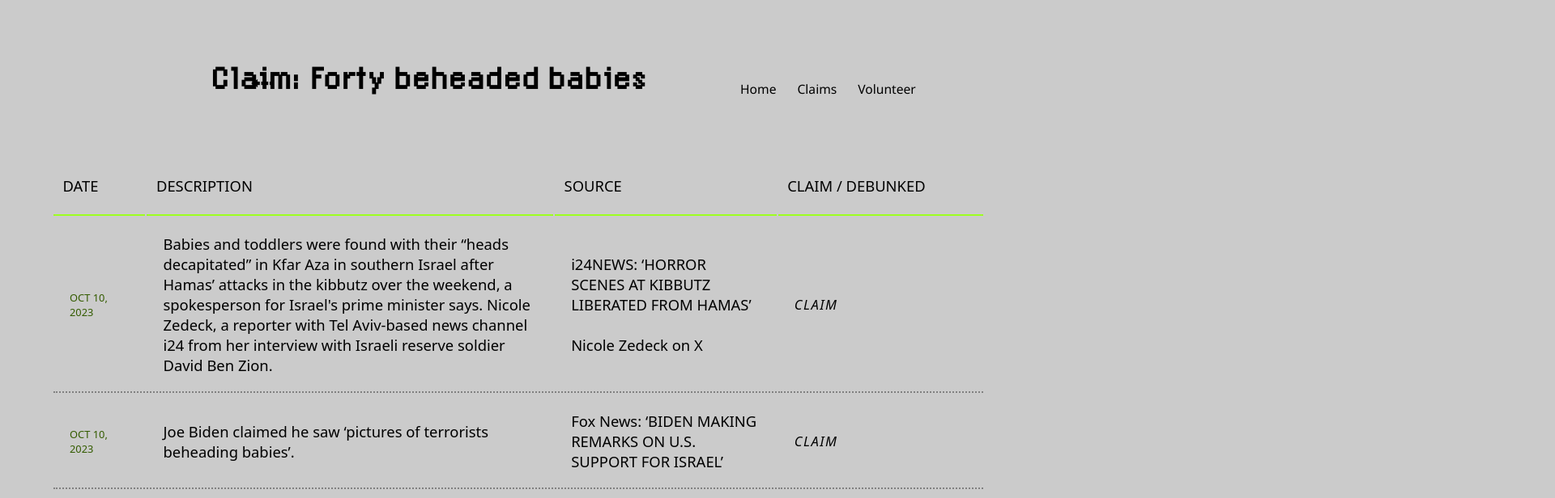
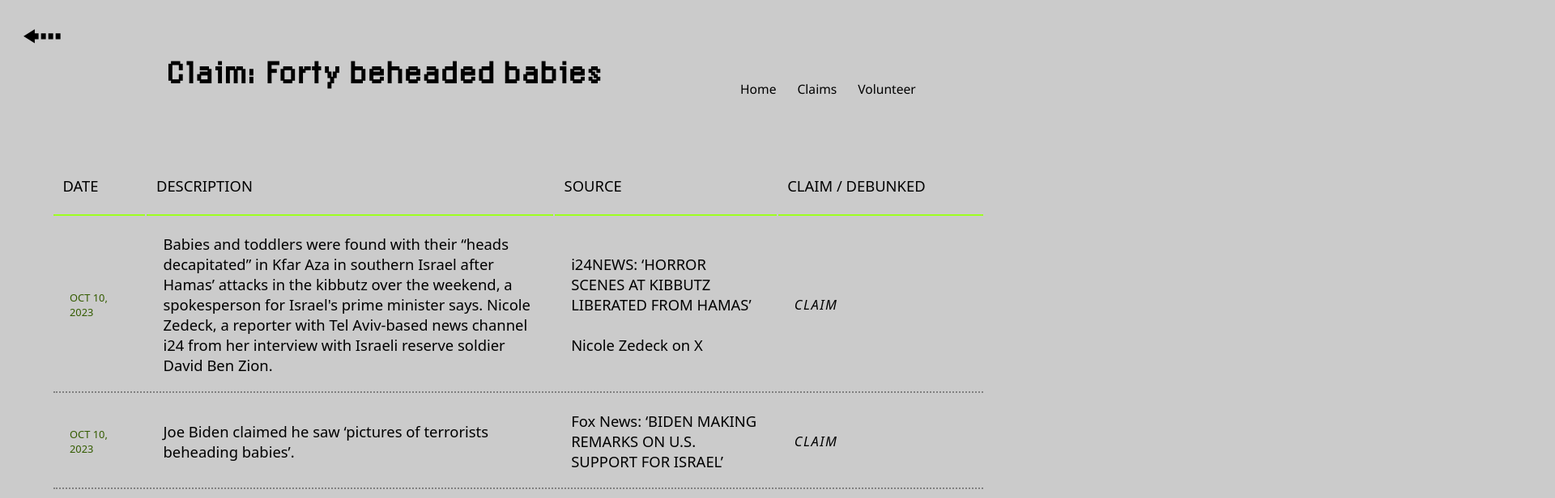
Before and after one commit to tamtzekin/hasbara-tracker, a React (Create React App) app: page /claim-a in a window 1280 px wide. Shown: the top 616 px of the page at 81% size, 1920 px wide, since content can reach past the window. Built offline with nearby package versions, Linux system fonts and the light colour scheme.

Commit message:
arrow position

```diff
--- a/src/App.css
+++ b/src/App.css
@@ -107,6 +107,6 @@ a::selection {
 .header-container {
     position: absolute;
     /* margin: 0 10% 10% 0; */
-    padding-left: 500px;
+    /* padding-left: 500px; */
     width: 100%;
 }
--- a/src/components/ClaimPage.css
+++ b/src/components/ClaimPage.css
@@ -179,9 +179,9 @@ button {
 }
 
 .close-btn {
-          position: absolute;
-          font-size: 12vw;
-            top: -5%;
+    position: absolute;
+    font-size: 12vw;
+    top: -5%;
             right: 1%;
             margin: 10px;
             cursor: pointer;
@@ -189,10 +189,11 @@ button {
         }
 
 .arrow {
-    font-size: 2.2em;
-    padding-top: 10px;
-    margin-left: -20%;
-}
+    font-size: 3.8em;
+    top: -0.8%;
+    margin-left: -3%;
+    position: fixed;
+    }
 
 .arrow:hover {
     text-decoration: none;
```
